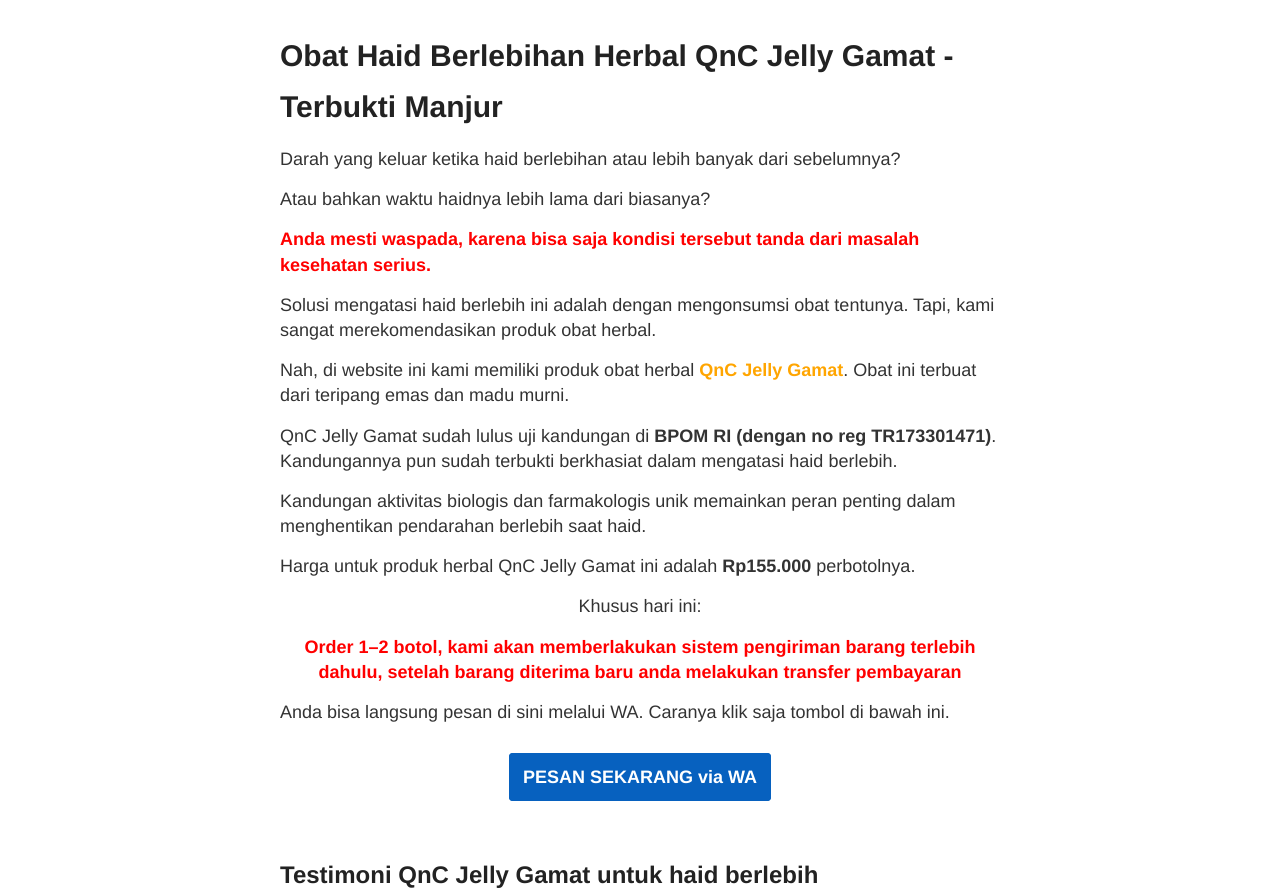
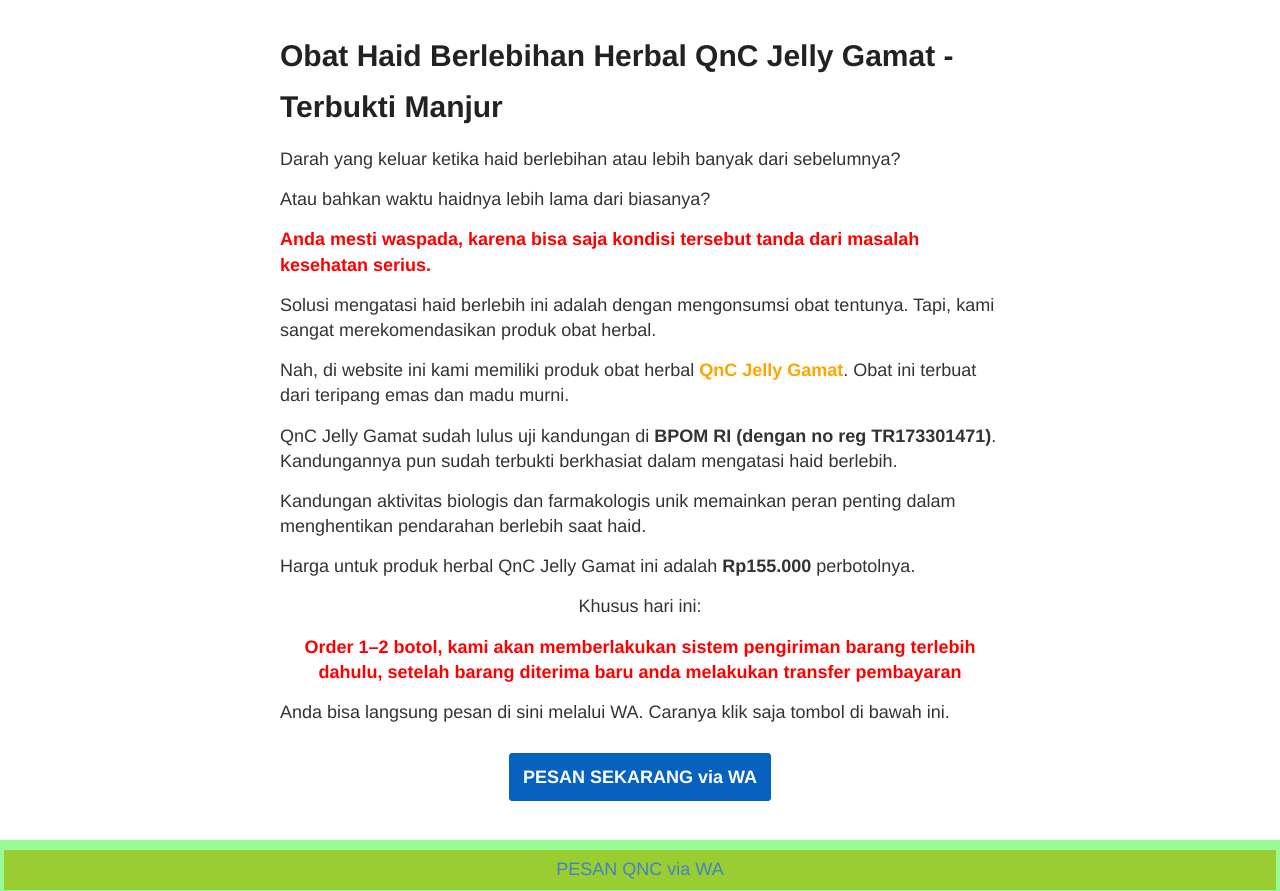
Before and after one commit to zeinherbal/zeinherbal.github.io, a Jekyll site: the page built from _posts/2019-12-14-obat-haid-berlebih.md, in a window 1280 px wide. Shown: the top 891 px of the page. Built offline with Jekyll 4.4.1, drawn with Linux system fonts in a browser that asks for light colours; some of the changed text lies outside the part shown; grey boxes are pictures that could not be loaded.

Commit message:
Update 2019-12-14-obat-haid-berlebih.md

```diff
--- a/_posts/2019-12-14-obat-haid-berlebih.md
+++ b/_posts/2019-12-14-obat-haid-berlebih.md
@@ -113,6 +113,8 @@
 <a style="background-color: orange; border-radius: 2px; border: 2px solid orange; color: white; display: inline-block; padding: 10px;" href="sms:+6282321005009?body=Saya%20pesan%20obat%20herbal%20QnC Jelly Gamat%20dengan%20format%20pesanan%3A%0A-%20Kode%20produk%3A%20YDH%0A-%20Jumlah%20pesanan%3A%20%0A-%20Nama%20lengkap%3A%0A-%20Alamat%3A%0A-%20No.%20Hp%2FTelepon%3A">PESAN SEKARANG via SMS</a>
 {: style="text-align: center;"}
 
-<div style="position: fixed; z-index:-1;">
-    <a href="https://api.whatsapp.com/send?phone=6282321005009&text=Saya%20pesan%20obat%20herbal%20QnC Jelly Gamat%20dengan%20format%20pesanan%3A%0A-%20Kode%20produk%3A%20YDH%0A-%20Jumlah%20pesanan%3A%20%0A-%20Nama%20lengkap%3A%0A-%20Alamat%3A%0A-%20No.%20Hp%2FTelepon%3A" style="background-color: #61ce70; border: 2px solid rgb(97, 206, 112); color: white; border: 2px solid rgb(97, 206, 112); color: white;">PESAN SEKARANG via WA</a>
+<div style="display: block;position: fixed;width: 100%;height: 60px;bottom: 0px;left: 0px;right: 0px;z-index: 2;padding: 10px 0px;overflow: hidden;border-radius: 0px;margin: 0px !important; background-color: palegreen">
+    <div style="width: 100%; height: 40px; display: flex; flex-direction: row; flex-wrap: wrap; padding: 0px 4px;">
+        <a style="display: flex; flex-direction: column; flex: 1 1 50%; padding: 0px 4px; align-items: center; justify-content: center; background-color: yellowgreen;" href="https://api.whatsapp.com/send?phone=6282321005009&text=Saya%20pesan%20obat%20herbal%20QnC Jelly Gamat%20dengan%20format%20pesanan%3A%0A-%20Kode%20produk%3A%20YDH%0A-%20Jumlah%20pesanan%3A%20%0A-%20Nama%20lengkap%3A%0A-%20Alamat%3A%0A-%20No.%20Hp%2FTelepon%3A">PESAN QNC via WA</a>
+    </div>
 </div>
```
